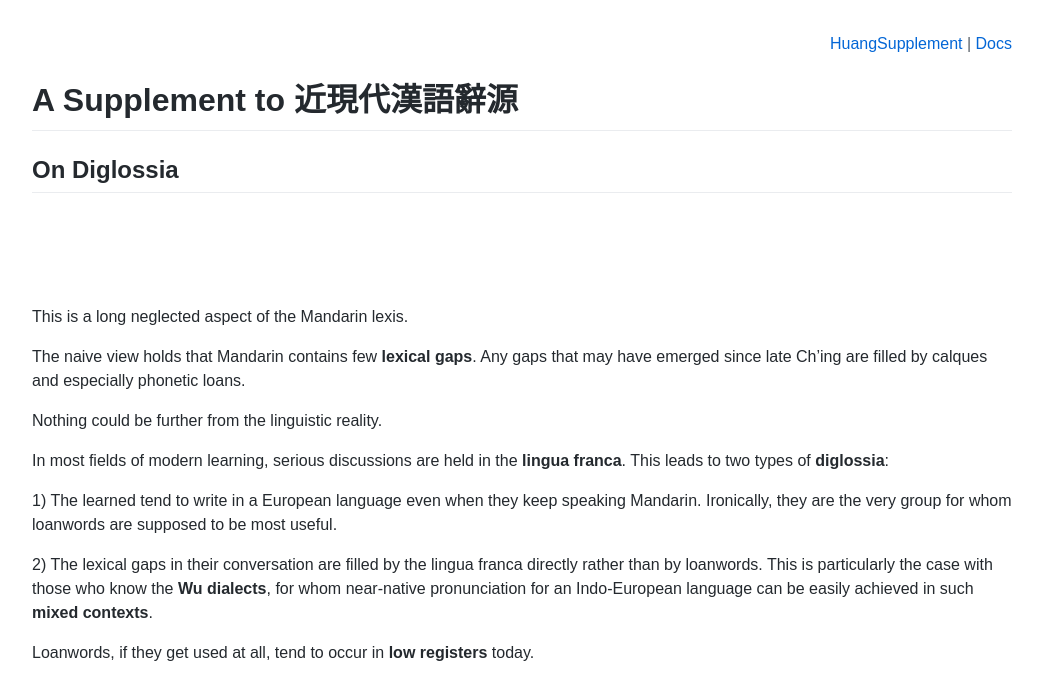
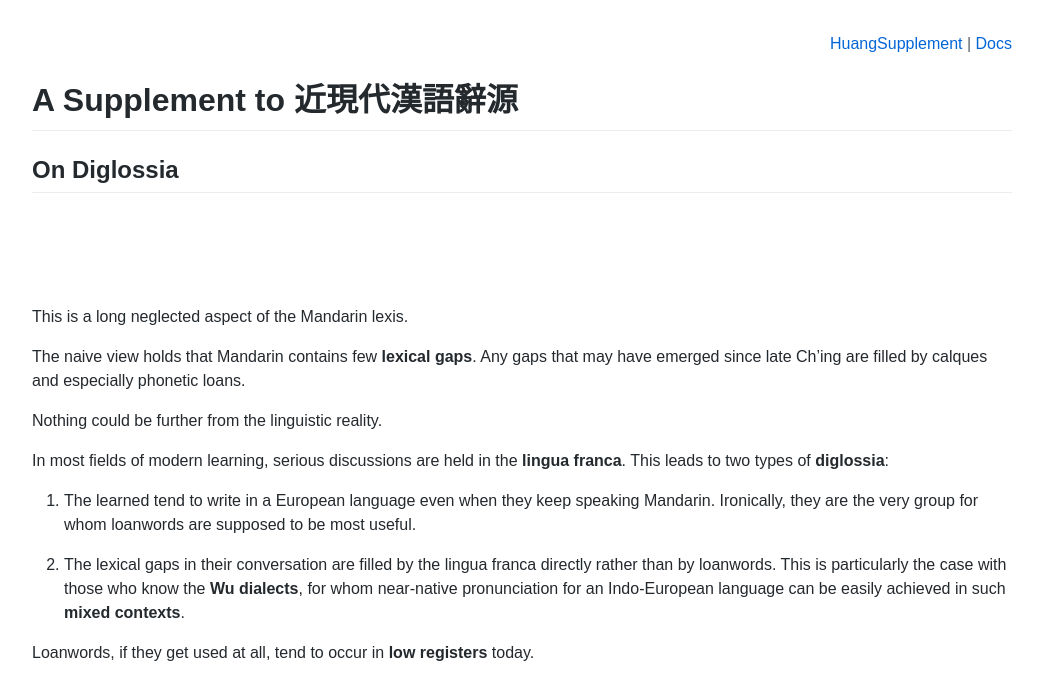
Before and after one commit to t18d/HuangSupplement, a Jekyll site: the page built from docs/diglossia.md, in a window 1280 px wide. Shown: the top 700 px of the page, without its empty margins (118-1161 px from the left). Built offline with Jekyll 4.4.1, drawn with Linux system fonts in a browser that asks for light colours.

Commit message:
Fix list

```diff
--- a/docs/diglossia.md
+++ b/docs/diglossia.md
@@ -22,8 +22,8 @@ Nothing could be further from the linguistic reality.
 
 In most fields of modern learning, serious discussions are held in the **lingua franca**. This leads to two types of **diglossia**:
 
-1) The learned tend to write in a European language even when they keep speaking Mandarin. Ironically, they are the very group for whom loanwords are supposed to be most useful.
+1. The learned tend to write in a European language even when they keep speaking Mandarin. Ironically, they are the very group for whom loanwords are supposed to be most useful.
 
-2) The lexical gaps in their conversation are filled by the lingua franca directly rather than by loanwords. This is particularly the case with those who know the **Wu dialects**, for whom near-native pronunciation for an Indo-European language can be easily achieved in such **mixed contexts**.
+2. The lexical gaps in their conversation are filled by the lingua franca directly rather than by loanwords. This is particularly the case with those who know the **Wu dialects**, for whom near-native pronunciation for an Indo-European language can be easily achieved in such **mixed contexts**.
 
 Loanwords, if they get used at all, tend to occur in **low registers** today.
```
